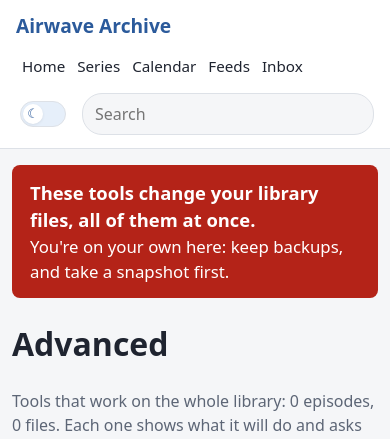
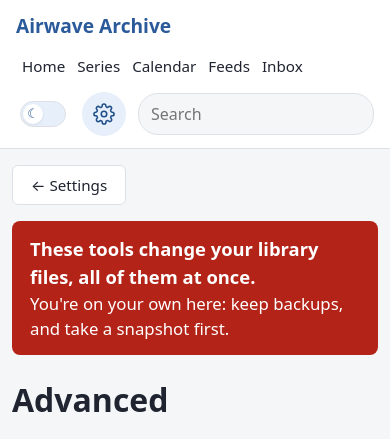
Before and after one commit to cainram/airwave-archive, a FastAPI app: page /advanced in a window 390 px wide. Shown: the top 439 px of the page. Run offline with FastAPI, Linux system fonts and the light colour scheme; data comes from the database, SQL or seed files in the repository; data that the repository does not hold is empty; some libraries are stand-ins or nearby versions.

Commit message:
Settings page: the cog, your time zone, Advanced Tools
A cog between the light / dark switch and the search box opens Settings
(not on the phone). Your time zone (US Central to start) is the starting
choice for new feeds and the On this day feed; existing feeds keep their
own. A red "Advanced Tools" link leads to the Advanced page, whose back
button returns to Settings. The name setting waits for the owner.

Co-Authored-By: Claude Opus 5.5 <noreply@anthropic.com>

```diff
--- a/app/db.py
+++ b/app/db.py
@@ -61,7 +61,7 @@ DB_FILENAME = "airwave.db"
 #  21: Phase 13d, converting library files (audio_files.convert_json, library_conversions table)
 #  22: Phase 10b, renaming and organizing files (rename_batches, renamed tables)
 #  23: genres for each series (series_genres table)
-SCHEMA_VERSION = 28
+SCHEMA_VERSION = 29
 
 # Where a value came from. Manual edits always win over automatic ones.
 MANUAL = "manual"
@@ -398,6 +398,15 @@ class FeedSeries(Base):
     added_at: Mapped[datetime]   # UTC
 
 
+class Setting(Base):
+    """One of the owner's settings (the Settings page), by name: "time_zone"."""
+
+    __tablename__ = "settings"
+
+    key: Mapped[str] = mapped_column(primary_key=True)
+    value: Mapped[str | None]
+
+
 # Load a file's episode and all that episode's parts along with it.
 WITH_PARTS = joinedload(AudioFile.episode).selectinload(Episode.files)
 # Files shown in lists: whole episodes, and the first part of grouped ones.
--- a/app/main.py
+++ b/app/main.py
@@ -35,7 +35,7 @@ from app.episodes import (
 from app.filenames import date_text, parse_filename
 from app.parts import nearby_files, renumber, set_parts
 from app import (airdates, convert, converting, csvimport, deleting, export, feeds, genres, grouping,
-                 joining, onthisday, rolling,
+                 joining, onthisday, rolling, settings,
                  inbox, listening, renaming, tagwriting, zipimport)
 from app.search import search, words_of
 from app.bulk import BULK_FIELDS, apply_bulk, read_bulk_form, rename_series
@@ -273,7 +273,7 @@ VIEW_COOKIE = "airwave-view"
 # ("use a computer"). Nothing on a phone leads to them; this covers old
 # bookmarks and the like.
 MANAGING_PAGES = {
-    "inbox.html", "library.html", "advanced.html", "advanced_export.html", "advanced_join.html", "advanced_join_preview.html", "joining.html", "feed_on_this_day_form.html", "import.html", "import_preview.html",
+    "inbox.html", "library.html", "advanced.html", "settings.html", "advanced_export.html", "advanced_join.html", "advanced_join_preview.html", "joining.html", "feed_on_this_day_form.html", "import.html", "import_preview.html",
     "review.html", "groups_suggested.html", "edit.html", "bulk_edit.html", "export.html",
     "delete.html", "deleted.html", "write_tags.html", "tags_writing.html", "tags_written.html",
     "organize.html", "organized.html", "organize_history.html", "renaming.html",
@@ -1559,6 +1559,28 @@ def advanced_page(request: Request):
                                              **convert_info})
 
 
+@app.get("/settings", response_class=HTMLResponse)
+def settings_page(request: Request, saved: bool = False):
+    """Settings (the cog in the top bar): your time zone, and the way to
+    the Advanced tools."""
+    with Session(get_engine()) as session:
+        values = {"time_zone": settings.time_zone(session)}
+    return render(request, "settings.html", {"values": values, "errors": {}, "saved": saved,
+                                             "time_zones": TIME_ZONES})
+
+
+@app.post("/settings", response_class=HTMLResponse)
+async def save_settings(request: Request):
+    values, errors = settings.read_form(await read_request_form(request))
+    if errors:
+        return render(request, "settings.html", {"values": values, "errors": errors, "saved": False,
+                                                 "time_zones": TIME_ZONES}, status_code=400)
+    with Session(get_engine()) as session:
+        settings.save(session, values)
+        session.commit()
+    return go_to(request, "/settings?saved=1")
+
+
 @app.get("/advanced/export", response_class=HTMLResponse)
 def advanced_export_page(request: Request):
     """Every series with a tick box, to export the ticked ones together."""
@@ -2280,7 +2302,7 @@ def new_feed(request: Request, series: str = "", ids: list[int] = Query(default=
     # A series' "About" text is the description to start with.
     with Session(get_engine()) as session:
         description = about_of(session, title) or ""
-        release = rolling.form_values(None, rolling.last_zone(session))
+        release = rolling.form_values(None, settings.time_zone(session))
     return render_new_feed(request, series, totals, picked, back,
                            {"title": title or "", "description": description, "author": "",
                             "order": "oldest", **release}, {})
--- a/app/onthisday.py
+++ b/app/onthisday.py
@@ -31,7 +31,7 @@ from typing import Callable
 from sqlalchemy import and_, func, or_, select
 from sqlalchemy.orm import Session, selectinload
 
-from app import rolling
+from app import rolling, settings
 from app.db import AudioFile, Episode, Feed, FeedSeries, utcnow
 from app.episodes import ordinal
 from app.feeds import PART_SECONDS, Item, air_key, episode_title, new_token
@@ -75,7 +75,7 @@ def the_feed(session: Session) -> Feed:
     if feed is None:
         now = utcnow()
         feed = Feed(kind=KIND, token=new_token(), title=TITLE, newest_first=True,
-                    roll_time=rolling.DEFAULT_TIME, roll_zone=rolling.last_zone(session),
+                    roll_time=rolling.DEFAULT_TIME, roll_zone=settings.time_zone(session),
                     created_at=now, updated_at=now)
         session.add(feed)
         session.flush()
--- a/app/static/player.js
+++ b/app/static/player.js
@@ -251,11 +251,21 @@
   document.body.addEventListener("htmx:afterSettle", markButtons);
   document.body.addEventListener("htmx:historyRestore", markButtons);
 
+  // The settings cog sits outside the menu, so it isn't sent with each
+  // page: light it up on Settings and the Advanced pages here.
+  document.body.addEventListener("htmx:afterSettle", function (event) {
+    const cog = document.querySelector(".settings-cog");
+    if (!cog || !event.detail.boosted || !event.detail.xhr) return;   // a whole new page only
+    const path = new URL(event.detail.xhr.responseURL || window.location.href).pathname;
+    if (path.startsWith("/settings") || path.startsWith("/advanced")) cog.setAttribute("aria-current", "page");
+    else cog.removeAttribute("aria-current");
+  });
+
   // Going Back restores a page from the browser's memory, without a fresh
   // menu, so highlight the right section of the menu here.
   document.body.addEventListener("htmx:historyRestore", function () {
     const path = window.location.pathname;
-    document.querySelectorAll("#menu a").forEach(function (link) {
+    document.querySelectorAll("#menu a, .settings-cog").forEach(function (link) {
       const here = link.dataset.paths.split(" ").some(function (start) {
         return path === start || (start !== "/" && path.startsWith(start));
       });
--- a/app/static/style.css
+++ b/app/static/style.css
@@ -661,6 +661,18 @@ a.day-title:hover { text-decoration: underline; }
 :root[data-theme="dark"] .theme-knob::before { content: "☀\FE0E"; }
 .theme-switch:focus-visible { outline: 2px solid var(--accent); outline-offset: 2px; border-radius: 16px; }
 
+/* The settings cog, between the light / dark switch and the search box. */
+.settings-cog { flex: none; display: inline-flex; align-items: center; justify-content: center;
+  width: 44px; height: 44px; border-radius: 50%; color: var(--muted); }
+.settings-cog svg { width: 22px; height: 22px; fill: none; stroke: currentColor; stroke-width: 1.7;
+  stroke-linecap: round; stroke-linejoin: round; }
+.settings-cog:hover { color: var(--accent); background: var(--hover); }
+.settings-cog[aria-current="page"] { color: var(--tint-text); background: var(--tint); }
+.settings-cog:focus-visible { outline: 2px solid var(--accent); outline-offset: 1px; }
+/* Settings: the way to the Advanced tools, in red. */
+.advanced-link { margin-top: 40px; padding-top: 20px; border-top: 1px solid var(--line); }
+.advanced-link a { color: var(--error-text); font-weight: 600; }
+
 /* Deleting: the red button, and the list of files that will go. */
 .button.danger { background: var(--error-text); border-color: var(--error-text); color: var(--panel); font-weight: 600; }
 .delete-files { list-style: none; padding: 0; margin: 6px 0 0; display: grid; gap: 2px; }
--- a/app/templates/advanced.html
+++ b/app/templates/advanced.html
@@ -1,7 +1,8 @@
 {% extends layout %}
 {% block title %}Advanced · Airwave Archive{% endblock %}
 {% block content %}
-{# Reached only by typing the address (owner's request): nothing links here. #}
+{# Reached from Settings (the red "Advanced Tools" link), or by typing the address. #}
+<nav class="back"><a class="button" href="/settings">← Settings</a></nav>
 <div class="danger-bar" role="alert">
   <strong>These tools change your library files, all of them at once.</strong>
   You're on your own here: keep backups, and take a snapshot first.
--- a/app/templates/base.html
+++ b/app/templates/base.html
@@ -38,6 +38,12 @@
               aria-label="Dark mode" title="Switch between light and dark">
         <span class="theme-track"><span class="theme-knob"></span></span>
       </button>
+      {% if not mobile %}{# (the phone is for listening: no settings there) #}
+      <a class="settings-cog" href="/settings" data-paths="/settings /advanced" aria-label="Settings" title="Settings"
+         {% if request.url.path.startswith("/settings") or request.url.path.startswith("/advanced") %}aria-current="page"{% endif %}>
+        <svg viewBox="0 0 24 24" aria-hidden="true"><circle cx="12" cy="12" r="3"/><path d="M19.4 15a1.65 1.65 0 0 0 .33 1.82l.06.06a2 2 0 1 1-2.83 2.83l-.06-.06a1.65 1.65 0 0 0-1.82-.33 1.65 1.65 0 0 0-1 1.51V21a2 2 0 1 1-4 0v-.09A1.65 1.65 0 0 0 9 19.4a1.65 1.65 0 0 0-1.82.33l-.06.06a2 2 0 1 1-2.83-2.83l.06-.06A1.65 1.65 0 0 0 4.68 15a1.65 1.65 0 0 0-1.51-1H3a2 2 0 1 1 0-4h.09A1.65 1.65 0 0 0 4.6 9a1.65 1.65 0 0 0-.33-1.82l-.06-.06a2 2 0 1 1 2.83-2.83l.06.06A1.65 1.65 0 0 0 9 4.68a1.65 1.65 0 0 0 1-1.51V3a2 2 0 1 1 4 0v.09a1.65 1.65 0 0 0 1 1.51 1.65 1.65 0 0 0 1.82-.33l.06-.06a2 2 0 1 1 2.83 2.83l-.06.06A1.65 1.65 0 0 0 19.4 9a1.65 1.65 0 0 0 1.51 1H21a2 2 0 1 1 0 4h-.09a1.65 1.65 0 0 0-1.51 1z"/></svg>
+      </a>
+      {% endif %}
       <form class="search-box" action="/search" method="get" role="search">
         <input type="search" name="q" placeholder="Search" aria-label="Search titles, series, people, notes">
       </form>
```
Also changed, not shown: CLAUDE.md (+5 -2 lines), app/rolling.py (+1 -7 lines), app/settings.py (added, +46 -0 lines), app/templates/settings.html (added, +24 -0 lines), docs/PLAN.md (+20 -7 lines), tests/test_rolling.py (+2 -2 lines), tests/test_settings.py (added, +59 -0 lines), tests/test_tagwriting.py (+3 -2 lines).
